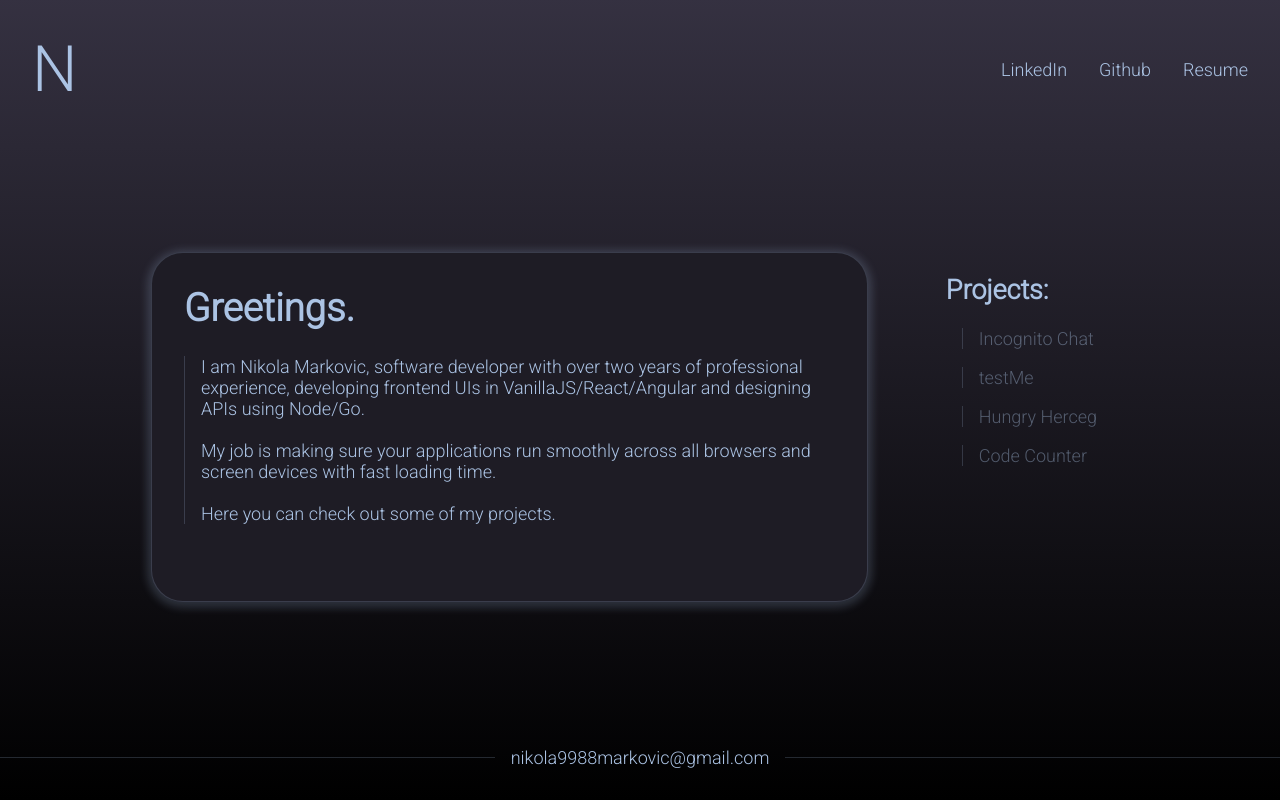
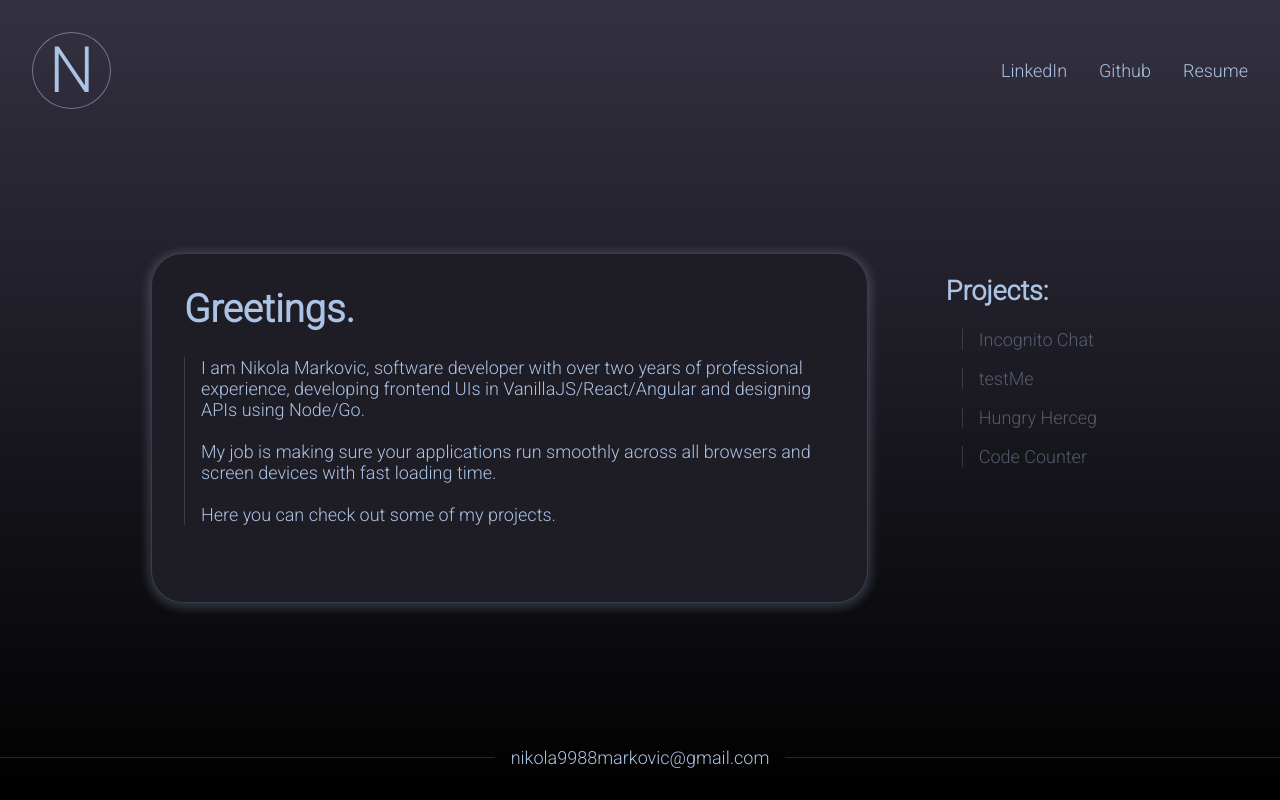
Before and after one commit to nikolamarkovic98/portfolio, a React (Vite) app: page / in a window 1280 px wide. Built offline with nearby package versions, Linux system fonts and the light colour scheme.

Commit message:
logo border

```diff
--- a/src/styles/components/Navigation/_navigation.scss
+++ b/src/styles/components/Navigation/_navigation.scss
@@ -7,6 +7,9 @@ header {
     padding: 1rem 0;
 
     .logo {
+        padding: 0 1rem;
+        border: 1px solid rgba($color-secondary, 0.5);
+        border-radius: 50%;
         font-size: 4rem;
         cursor: pointer;
         @include prevent-select;
@@ -48,6 +51,12 @@ header {
     header {
         padding: 2rem;
 
+        .logo {
+            &:hover {
+                background-color: rgba($color-secondary, 0.1);
+            }
+        }
+
         nav {
             a {
                 &:hover {
```
